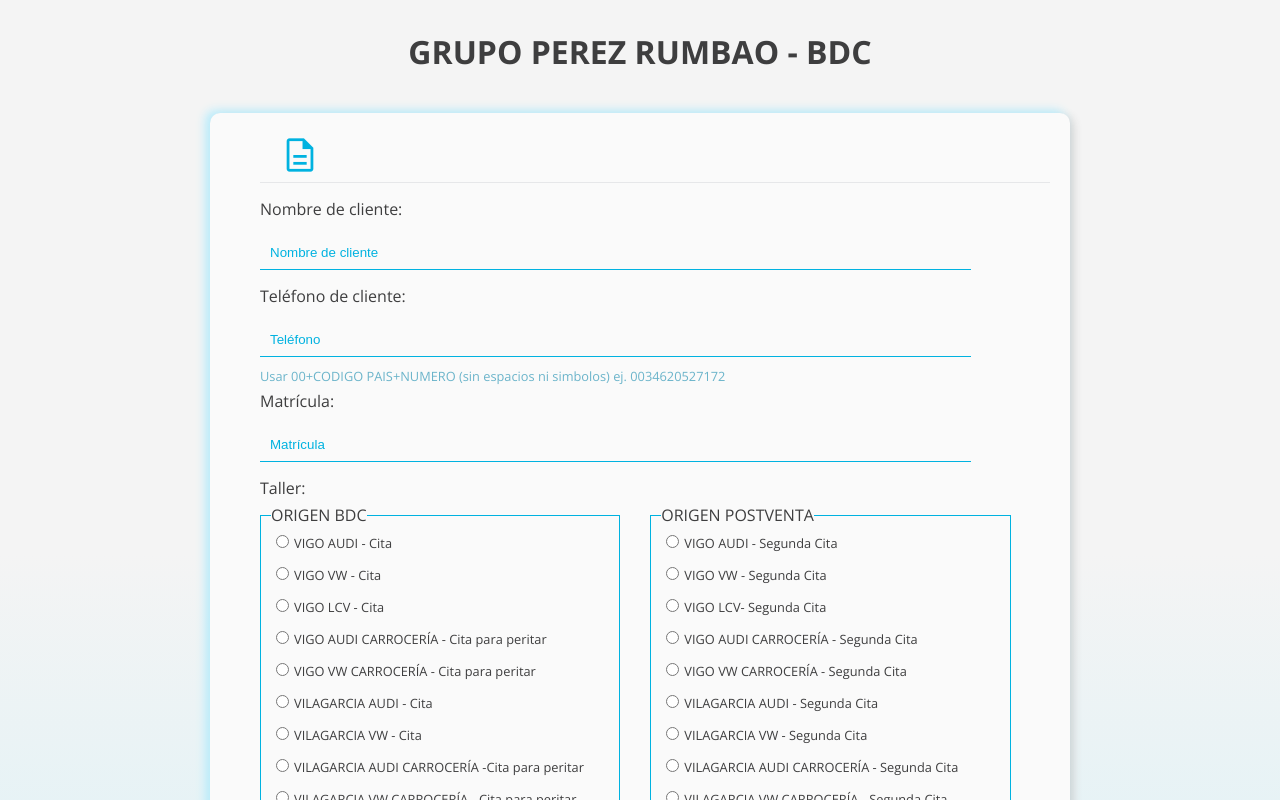
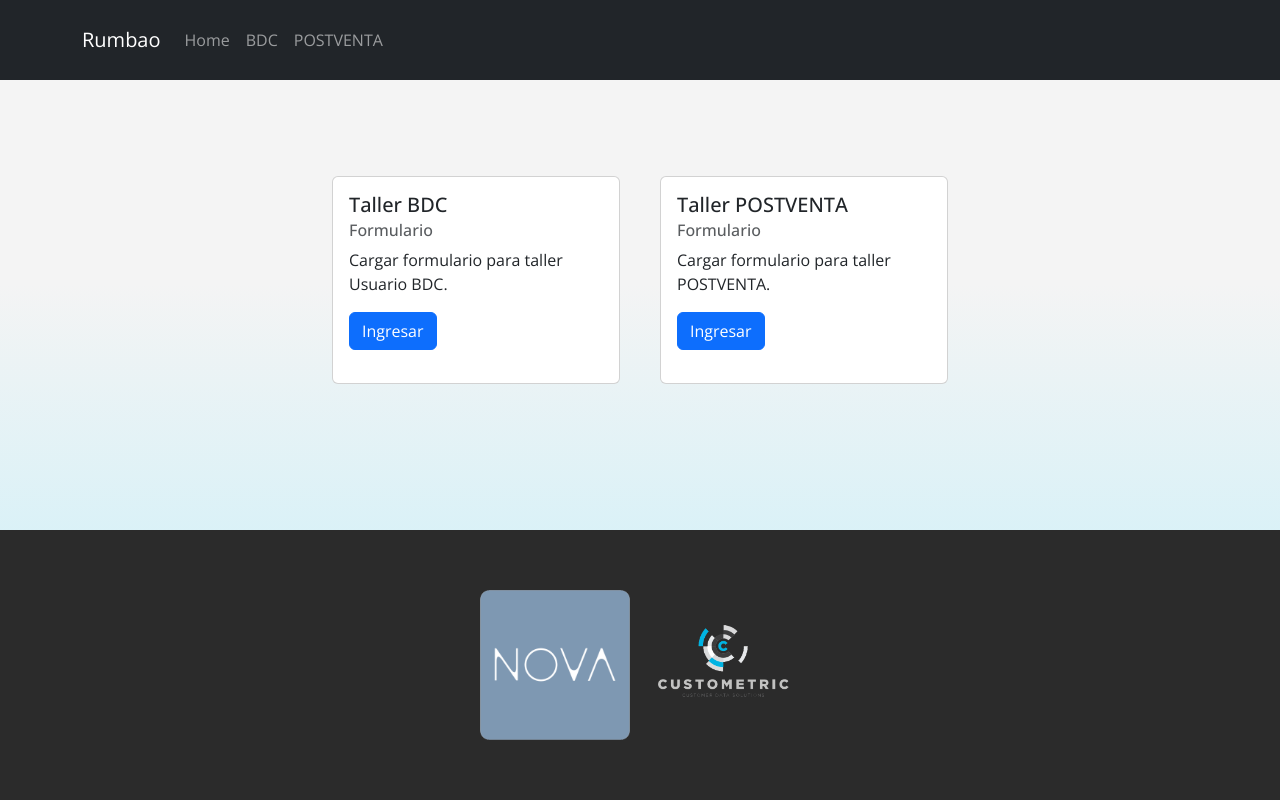
Before and after one commit to explotacionDatos/form-leads-rumbao, a React (Vite) app: page / in a window 1280 px wide. Shown: the top 800 px of the page. Built offline with nearby package versions, Linux system fonts and the light colour scheme.

Commit message:
commit: paginación de formulario de rumbao , postventa y bdc

```diff
--- a/package.json
+++ b/package.json
@@ -12,12 +12,15 @@
   },
   "dependencies": {
     "axios": "^1.6.7",
+    "bootstrap": "^5.3.3",
     "cors": "^2.8.5",
     "dotenv": "^16.4.1",
     "framer-motion": "^11.0.3",
     "react": "^18.2.0",
+    "react-bootstrap": "^2.10.2",
     "react-dom": "^18.2.0",
     "react-hook-form": "^7.49.3",
+    "react-router-dom": "^6.22.3",
     "sass": "^1.70.0"
   },
   "devDependencies": {
--- a/src/App.jsx
+++ b/src/App.jsx
@@ -1,10 +1,21 @@
-import FormRombao from "./Pages/FormRumbao";
+import { BrowserRouter, Routes, Route } from "react-router-dom";
+import "bootstrap/dist/css/bootstrap.min.css";
 import Navbar from "./components/Navbar";
 import Footer from "./components/Footer";
+import FormBDC from "./Pages/FormRumbaoBDC";
+import FormPostventa from "./Pages/FormRumbaoPost";
+import HomePage from "./Pages/Home";
 function App() {
   return (
     <div className="app-ctnr">
-      <FormRombao />
+      <Navbar />
+      <BrowserRouter>
+        <Routes>
+          <Route path="/" element={<HomePage />}></Route>
+          <Route path="/bdc" element={<FormBDC />}></Route>
+          <Route path="/postventa" element={<FormPostventa />}></Route>
+        </Routes>
+      </BrowserRouter>
       <Footer />
     </div>
   );
--- /dev/null
+++ b/src/Pages/FormRumbaoBDC.jsx
@@ -0,0 +1,13 @@
+import React from "react";
+import Form from "../components/Form";
+
+const FormRumbao = () => {
+  return (
+    <div className="page-ctnr">
+      <h1 className="page-ctnr__title">GRUPO PEREZ RUMBAO - BDC</h1>
+      <Form tallerBDC={true} />
+    </div>
+  );
+};
+
+export default FormRumbao;
--- a/src/Pages/FormRumbao.jsx
+++ b/src/Pages/FormRumbaoPost.jsx
@@ -4,8 +4,8 @@
 const FormRumbao = () => {
   return (
     <div className="page-ctnr">
-      <h1 className="page-ctnr__title">GRUPO PEREZ RUMBAO - BDC</h1>
-      <Form />
+      <h1 className="page-ctnr__title">GRUPO PEREZ RUMBAO - POSTVENTA</h1>
+      <Form taller={"post"} />
     </div>
   );
 };
--- /dev/null
+++ b/src/Pages/Home.jsx
@@ -0,0 +1,44 @@
+import React from "react";
+import Card from "react-bootstrap/Card";
+import Button from "react-bootstrap/Button";
+import { useNavigate } from "react-router-dom";
+const Home = () => {
+  const cards = [
+    {
+      title: "Taller BDC",
+      subtitle: "Formulario",
+      text: "Cargar formulario para taller Usuario BDC.",
+      path: "/bdc",
+    },
+    {
+      title: "Taller POSTVENTA",
+      subtitle: "Formulario",
+      text: "Cargar formulario para taller POSTVENTA.",
+      path: "/postventa",
+    },
+  ];
+  const navigate = useNavigate();
+  const handlerClick = (path) => {
+    navigate(path);
+  };
+  return (
+    <div className="main">
+      {cards.map((card) => (
+        <Card className="card">
+          <Card.Body className="card_body">
+            <Card.Title>{card.title}</Card.Title>
+            <Card.Subtitle className="mb-2 text-muted">
+              {card.subtitle}
+            </Card.Subtitle>
+            <Card.Text>{card.text}</Card.Text>
+            <Button variant="primary" onClick={() => handlerClick(card.path)}>
+              Ingresar
+            </Button>
+          </Card.Body>
+        </Card>
+      ))}
+    </div>
+  );
+};
+
+export default Home;
--- a/src/components/Form.jsx
+++ b/src/components/Form.jsx
@@ -10,7 +10,9 @@
 import { useForm, Controller } from "react-hook-form";
 import taller from "../components/taller.json";
 import { sendFormRequest } from "../api/rumbao.api";
-const Form = () => {
+
+const Form = (props) => {
+  const { tallerBDC } = props;
   const {
     register,
     handleSubmit,
@@ -331,14 +333,17 @@
         </div>
         <div className="mv">
           <div className="mv__ctnr">
-            <fieldset className="mv__ctnr__fset">
-              <legend>ORIGEN BDC</legend>
-              {itemsBDC}
-            </fieldset>
-            <fieldset className="mv__ctnr__fset">
-              <legend>ORIGEN POSTVENTA</legend>
-              {itemsPostventa}
-            </fieldset>
+            {tallerBDC ? (
+              <fieldset className="mv__ctnr__fset">
+                <legend>ORIGEN BDC</legend>
+                <div className="mv__ctnr__itemsgroup">{itemsBDC}</div>
+              </fieldset>
+            ) : (
+              <fieldset className="mv__ctnr__fset">
+                <legend className="mv__ctnr__legend">ORIGEN POSTVENTA</legend>
+                <div className="mv__ctnr__itemsgroup">{itemsPostventa}</div>
+              </fieldset>
+            )}
           </div>
         </div>
       </div>
@@ -399,7 +404,7 @@
       {/*-----------------------------OBSERVACIONES---------------------------------*/}
       <div className="form__items">
         <div className="form__items__lbl">
-          <label htmlFor="observacion">Observaciones BDC:</label>
+          <label htmlFor="observacion">Observaciones:</label>
         </div>
 
         <textarea
@@ -415,7 +420,7 @@
       {/*-----------------------------USUARIO BDC-----------------------------------*/}
       <div className="form__items">
         <div className="form__items__lbl">
-          <label htmlFor="usuario_BDC">Usuario BDC:</label>
+          <label htmlFor="usuario_BDC">Usuario:</label>
           {errors.usuario_BDC?.type === "required" && (
             <motion.div
               className="form__items__errors"
@@ -433,7 +438,7 @@
           className="form__items__input"
           type="text"
           {...register("usuario_BDC", { required: true })}
-          placeholder="Usuario BDC"
+          placeholder="Usuario"
         />
       </div>
       {/*-----------------------------USUARIO BDC-----------------------------------*/}
--- a/src/components/Navbar.jsx
+++ b/src/components/Navbar.jsx
@@ -1,14 +1,21 @@
 import React from "react";
+import Container from "react-bootstrap/Container";
+import Nav from "react-bootstrap/Nav";
+import Navbar from "react-bootstrap/Navbar";
 
-const Navbar = () => {
+const NavBar = () => {
   return (
-    <nav className="navbar">
-      <img
-        src="/src/assets/logo_custometric_cuadrado.png"
-        className="navbar__img"
-      ></img>
-    </nav>
+    <Navbar bg="dark" data-bs-theme="dark">
+      <Container>
+        <Navbar.Brand href="/">Rumbao</Navbar.Brand>
+        <Nav className="me-auto">
+          <Nav.Link href="/">Home</Nav.Link>
+          <Nav.Link href="/bdc">BDC</Nav.Link>
+          <Nav.Link href="/postventa">POSTVENTA</Nav.Link>
+        </Nav>
+      </Container>
+    </Navbar>
   );
 };
 
-export default Navbar;
+export default NavBar;
--- a/src/index.scss
+++ b/src/index.scss
@@ -15,3 +15,4 @@
 @import "./scss/layout/form.scss";
 @import "./scss/layout/footer.scss";
 @import "./scss/layout/checkList.scss";
+@import "./scss/layout/home.scss";
--- a/src/scss/layout/checkList.scss
+++ b/src/scss/layout/checkList.scss
@@ -10,20 +10,26 @@
     &__ctnr{
         width: 100%;
         display: flex;
-        justify-content: space-between;
+
         background-color: var(--sc-color-wh);
 
         &__fset{
-            width: 48%;
+            width: 100%;
             display: flex;
             flex-direction: column;
             border: 1px solid var(--sc-color-blue);
             padding: 0px 10px;
-
         }
+        &__itemsgroup{
+            width: 100%;
+            height: 300px;
+            display: flex;
+            flex-flow: column wrap;
+           }
     }
 
     &__items{
+        width: 50%;
         margin: 5px;
         input{
             margin-right: 5px;
--- /dev/null
+++ b/src/scss/layout/home.scss
@@ -0,0 +1,19 @@
+.main{
+    width: 100%;
+    height: 50vh;
+    display: flex;
+    flex-flow: row wrap;
+    justify-content: center;
+    align-items: center;
+}
+.card{
+    width: 18rem;
+    height: 13rem;
+    margin: 0px 20px;
+    &__body{
+        display: flex;
+        flex-direction: column;
+        align-items: flex-start;
+        justify-content: space-between;
+    }
+}
```
Also changed, not shown: 1 other file (tests, documents, lock files or other folders).
